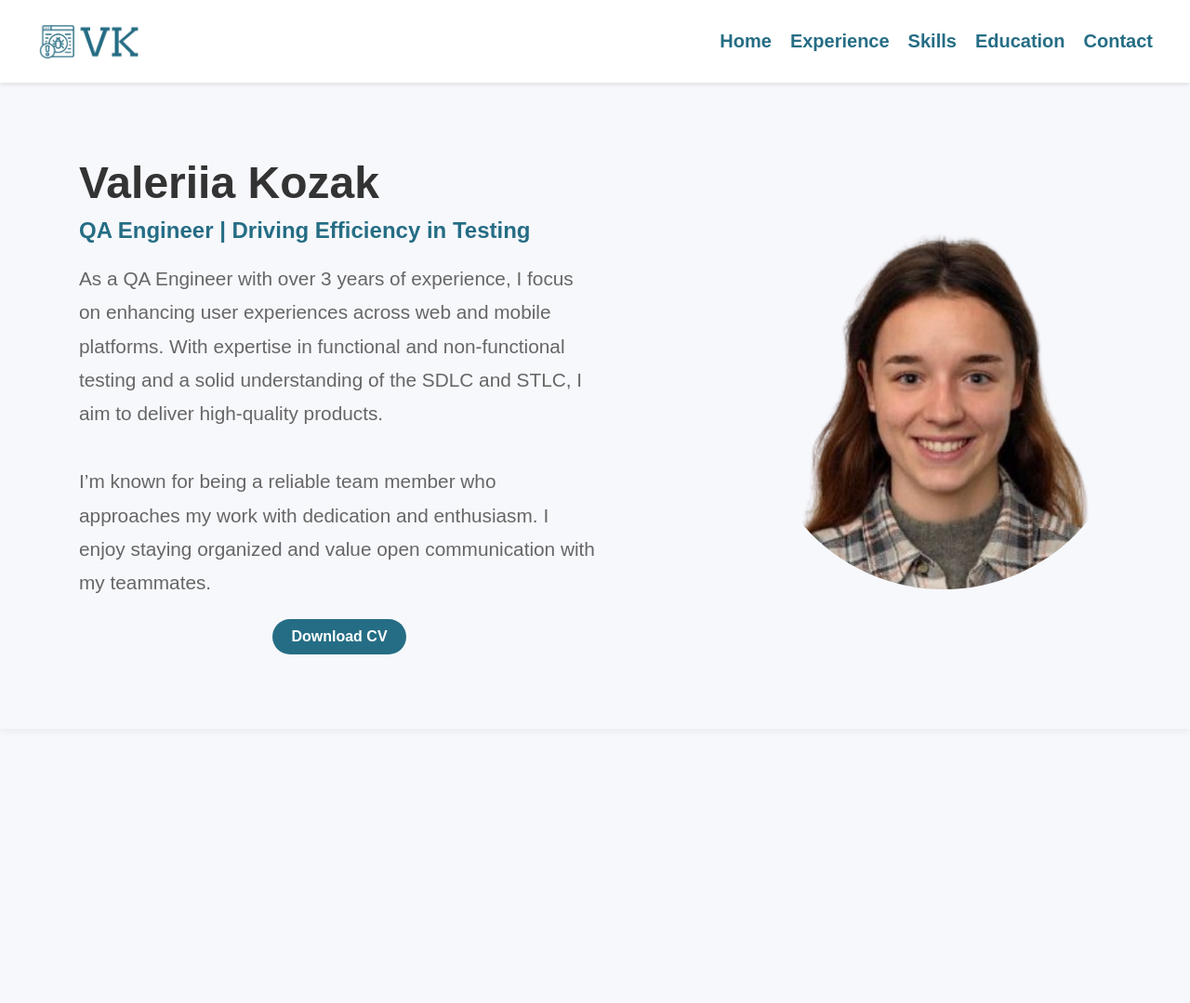
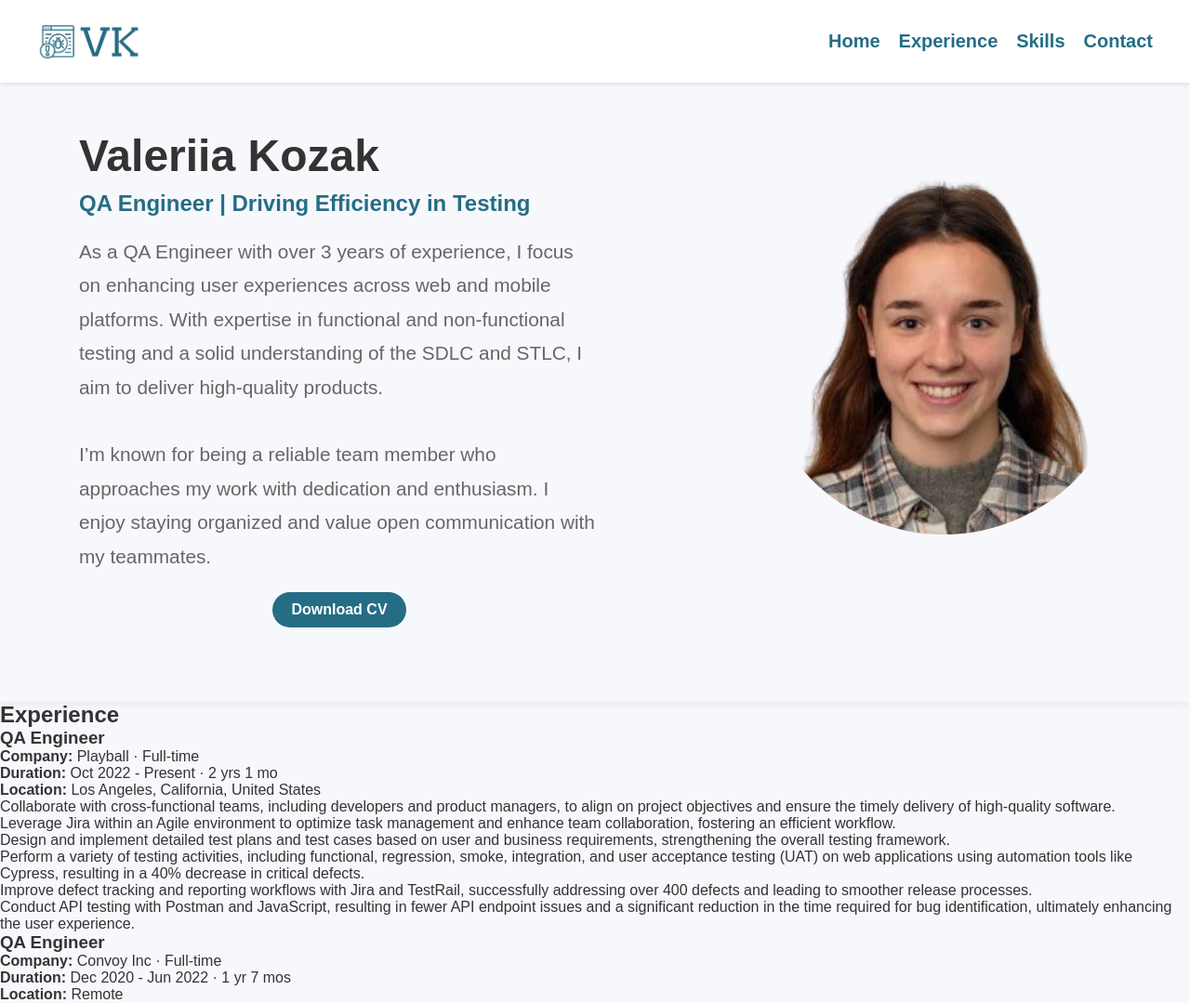
Before and after one commit to valer11k/codemify, a plain HTML site: page resumeWebsite/index.html in a window 1280 px wide. Shown: the whole page at 93% size. Before the commit the page ends 800 px from the top, so only its background shows below. Drawn offline with Linux system fonts and the light colour scheme.

Commit message:
Add Experience Section

```diff
--- a/resumeWebsite/index.html
+++ b/resumeWebsite/index.html
@@ -14,16 +14,16 @@
                 <img src="images/logoW.png" alt="Logo">
             </div>
             <ul class = "nav-links">
-                <li><a href="#">Home</a></li>
-                <li><a href="#">Experience</a></li>
-                <li><a href="#">Skills</a></li>
-                <li><a href="#">Education</a></li>
-                <li><a href="#">Contact</a></li>
+                <li><a href="#about">Home</a></li>
+                <li><a href="#experience">Experience</a></li>
+                <li><a href="#skills">Skills</a></li>
+                <li><a href="#contact">Contact</a></li>
            </ul>
         </nav>
     </header>
         <!-- About Section -->
-         <section class="about-section">
+
+        <section class="about-section" id="about">
             <div class="about-text">
             <h1>Valeriia Kozak</h1>
             <h2>QA Engineer | Driving Efficiency in Testing</h2>
@@ -38,8 +38,32 @@
         <div class="image-content">
             <img src="images/image.cv.png" alt="Valeriia Kozak">
         </div>
+    </section>
 
-         </section>
+    <!-- Experience Section -->
 
-</body>
-</html>
+    <section id="experience" class="experience">
+        <h2>Experience</h2>
+
+        <div class="job">
+            <h3>QA Engineer</h3>
+            <p><strong>Company:</strong> Playball · Full-time</p>
+            <p><strong>Duration:</strong> Oct 2022 - Present · 2 yrs 1 mo</p>
+            <p><strong>Location:</strong> Los Angeles, California, United States</p>
+            <ul class="responsibilities">
+                <li>Collaborate with cross-functional teams, including developers and product managers, to align on project objectives and ensure the timely delivery of high-quality software.</li>
+                <li>Leverage Jira within an Agile environment to optimize task management and enhance team collaboration, fostering an efficient workflow.</li>
+                <li>Design and implement detailed test plans and test cases based on user and business requirements, strengthening the overall testing framework.</li>
+                <li>Perform a variety of testing activities, including functional, regression, smoke, integration, and user acceptance testing (UAT) on web applications using automation tools like Cypress, resulting in a 40% decrease in critical defects.</li>
+                <li>Improve defect tracking and reporting workflows with Jira and TestRail, successfully addressing over 400 defects and leading to smoother release processes.</li>
+                <li>Conduct API testing with Postman and JavaScript, resulting in fewer API endpoint issues and a significant reduction in the time required for bug identification, ultimately enhancing the user experience.</li>
+            </ul>
+        </div>
+
+        <div class="job">
+            <h3>QA Engineer</h3>
+            <p><strong>Company:</strong> Convoy Inc · Full-time</p>
+            <p><strong>Duration:</strong> Dec 2020 - Jun 2022 · 1 yr 7 mos</p>
+            <p><strong>Location:</strong> Remote</p>
+        </div>
+    </section>
--- a/resumeWebsite/style.css
+++ b/resumeWebsite/style.css
@@ -17,6 +17,8 @@ body {
     padding: 25px 40px;
     background-color: #fff;
     box-shadow: 0 2px 4px rgba(0, 0, 0, 0.1);
+    position: fixed;
+    width: 100%;
 }
 
 .logo img {
@@ -44,6 +46,7 @@ body {
 
 .nav-links li a:hover {
     color: #219bc4;
+    text-decoration:underline;
 }
 
 /* About Section */
@@ -65,6 +68,7 @@ body {
     font-size: 3rem;
     color: #333;
     margin-bottom: 10px;
+    margin-top: 60px;
 }
 
 .about-text h2 {
```
Also changed, not shown: resumeWebsite/images/linkedin.png (added).
